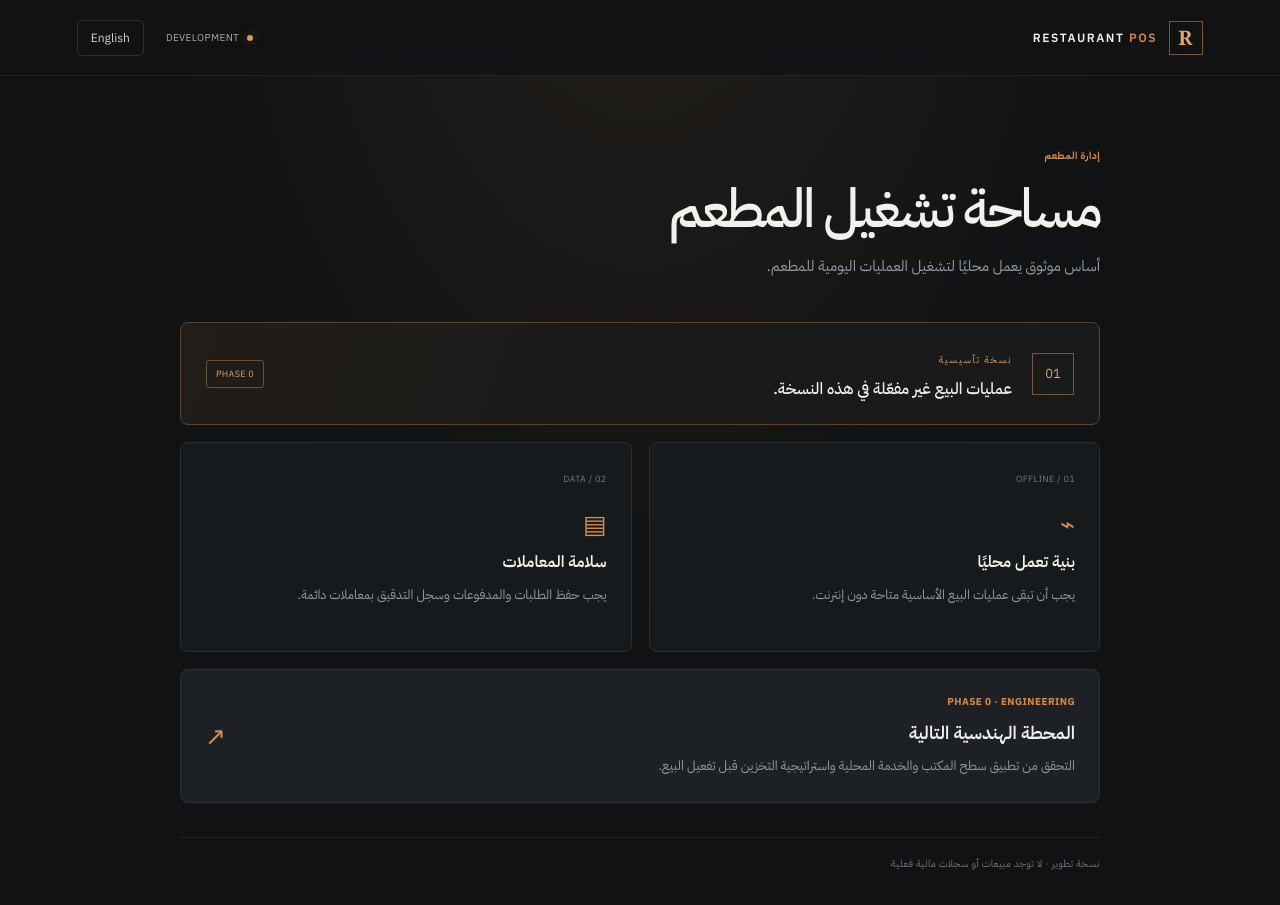
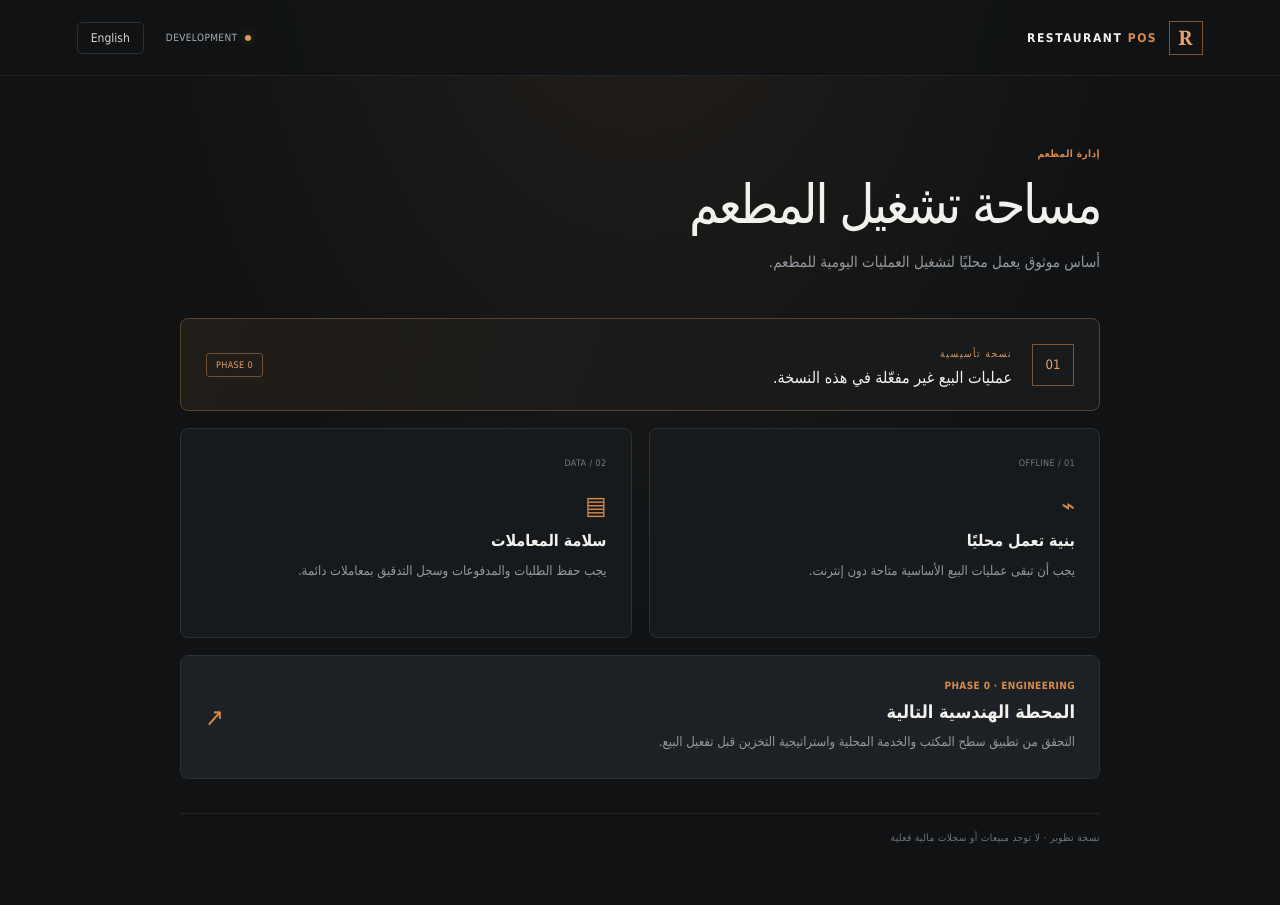
Before and after one commit to aseyam11-png/restaurant-pos-desktop, a React (Vite) app in the folder apps/desktop/: page / in a window 1280 px wide. After the commit the page ends 877 px from the top, so only its background shows below. Built offline with nearby package versions, Linux system fonts and the light colour scheme.

Commit message:
fix(desktop): remove remote font dependency for offline shell

```diff
--- a/apps/desktop/src/styles.css
+++ b/apps/desktop/src/styles.css
@@ -1,7 +1,5 @@
-@import url("https://fonts.googleapis.com/css2?family=DM+Sans:wght@400;500;600;700&family=IBM+Plex+Sans+Arabic:wght@400;500;600;700&display=swap");
-
 :root {
-  font-family: "DM Sans", "IBM Plex Sans Arabic", sans-serif;
+  font-family: "Segoe UI", Tahoma, Arial, sans-serif;
   color: #f2f1ed;
   background: #101214;
   font-synthesis: none;
@@ -49,7 +47,7 @@ h1 { font-size: clamp(34px, 5vw, 54px); line-height: 1.12; letter-spacing: -.045
 .milestone p:not(.eyebrow) { max-width: 690px; }
 .milestone-arrow { color: var(--accent); font-size: 25px; flex: 0 0 auto; }
 footer { margin-top: 34px; padding-top: 18px; border-top: 1px solid rgba(255,255,255,.07); color: #6e767c; font-size: 10px; letter-spacing: .04em; }
-[dir="rtl"] { font-family: "IBM Plex Sans Arabic", "DM Sans", sans-serif; }
+[dir="rtl"] { font-family: Tahoma, "Segoe UI", Arial, sans-serif; }
 [dir="rtl"] .eyebrow, [dir="rtl"] .card-index, [dir="rtl"] .environment, [dir="rtl"] .status-pill { letter-spacing: .04em; }
 @media (max-width: 620px) {
   .topbar { height: 66px; padding: 0 18px; }
```
